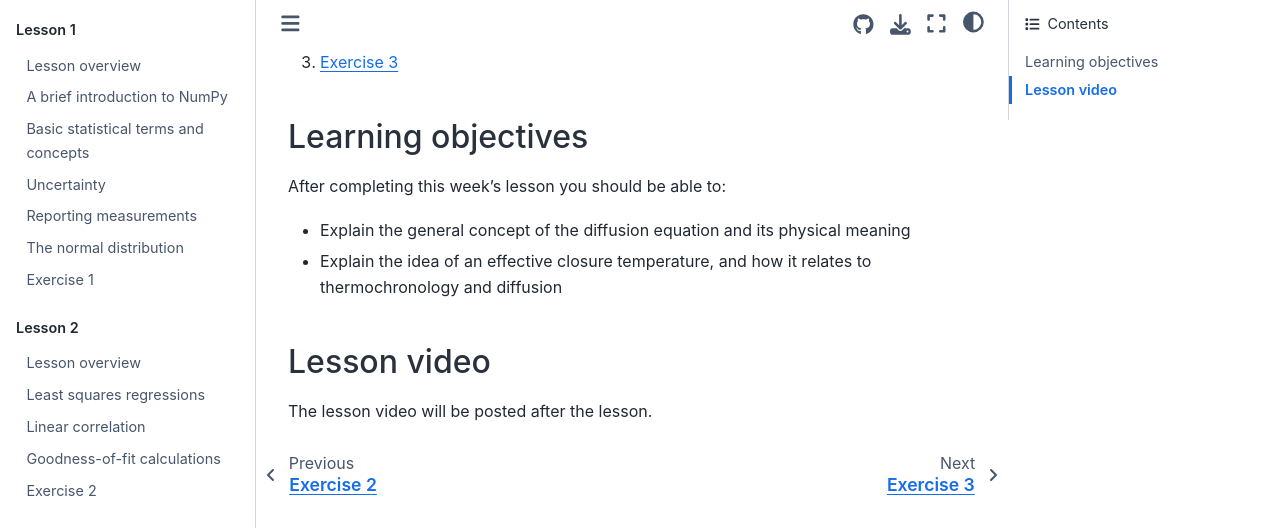
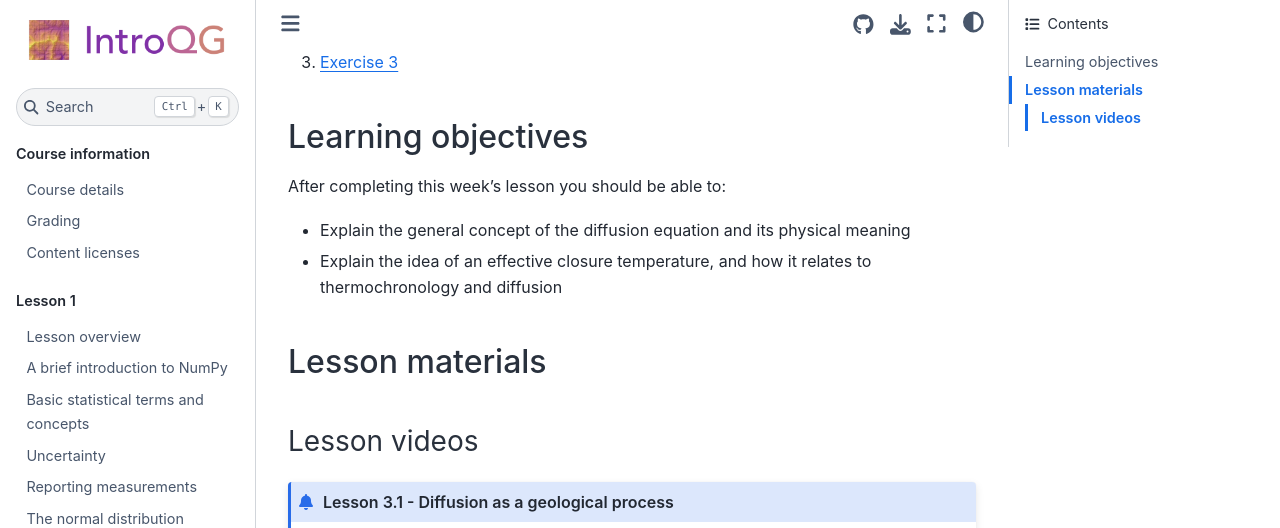
Before and after one commit to IntroQG/site, a Sphinx documentation site: the page built from source/lessons/L3/overview.rst, in a window 1280 px wide and 1400 px high, scrolled down 271 px. Shown: the top 528 px of the window. Built offline with Sphinx 7.4.7 and the Sphinx Book theme 1.1.4, drawn with Linux system fonts in a browser that asks for light colours; some of the changed text lies outside the part shown; grey boxes are pictures that could not be loaded.

Commit message:
Add lesson videos

```diff
--- a/source/lessons/L3/overview.rst
+++ b/source/lessons/L3/overview.rst
@@ -17,24 +17,22 @@
 - Explain the general concept of the diffusion equation and its physical meaning
 - Explain the idea of an effective closure temperature, and how it relates to thermochronology and diffusion
 
-Lesson video
-------------
+Lesson materials
+----------------
 
-The lesson video will be posted after the lesson.
+Lesson videos
+~~~~~~~~~~~~~
 
-..
-    .. admonition:: Lesson 3 - Natural diffusion
+.. admonition:: Lesson 3.1 - Diffusion as a geological process
 
-        .. raw:: html
+    .. raw:: html
 
-            <iframe width="560" height="315" src="https://www.youtube.com/embed/SvclwOwzh4Q" frameborder="0" allow="accelerometer; autoplay; encrypted-media; gyroscope; picture-in-picture" allowfullscreen></iframe>
-            <p>Dave Whipp, University of Helsinki <a href="https://www.youtube.com/channel/UClNYqKkR-lRWyn7jes0Khcw">@ Quantitative Geology channel on Youtube</a>.</p>
+        <iframe width="560" height="315" src="https://www.youtube.com/embed/T1rl6mAWzQs" title="YouTube video player" frameborder="0" allow="accelerometer; autoplay; clipboard-write; encrypted-media; gyroscope; picture-in-picture" allowfullscreen></iframe>
+        <p>Dave Whipp, University of Helsinki <a href="https://www.youtube.com/channel/UClNYqKkR-lRWyn7jes0Khcw">@ Quantitative Geology channel on Youtube</a>.</p>
 
-        **Contents:**
+.. admonition:: Lesson 3.2 - Basic concepts of thermochronology
 
-            - `01:10 - Questions about Exercise 2 <https://www.youtube.com/watch?v=SvclwOwzh4Q&t=1m10s>`__
-            - `12:07 - Natural diffusion lecture overview <https://www.youtube.com/watch?v=SvclwOwzh4Q&t=12m07s>`__
-            - `13:32 - Basics of diffusion <https://www.youtube.com/watch?v=SvclwOwzh4Q&t=13m32s>`__
-            - `21:36 - A mathematical description of diffusion <https://www.youtube.com/watch?v=SvclwOwzh4Q&t=21m36s>`__
-            - `38:23 - Hillslope diffusion <https://www.youtube.com/watch?v=SvclwOwzh4Q&t=38m23s>`__
-            - `55:17 - Exercise 3 preview <https://www.youtube.com/watch?v=SvclwOwzh4Q&t=55m17s>`__
+    .. raw:: html
+
+        <iframe width="560" height="315" src="https://www.youtube.com/embed/N0QFvDAKKFU" title="YouTube video player" frameborder="0" allow="accelerometer; autoplay; clipboard-write; encrypted-media; gyroscope; picture-in-picture" allowfullscreen></iframe>
+        <p>Dave Whipp, University of Helsinki <a href="https://www.youtube.com/channel/UClNYqKkR-lRWyn7jes0Khcw">@ Quantitative Geology channel on Youtube</a>.</p>
```
